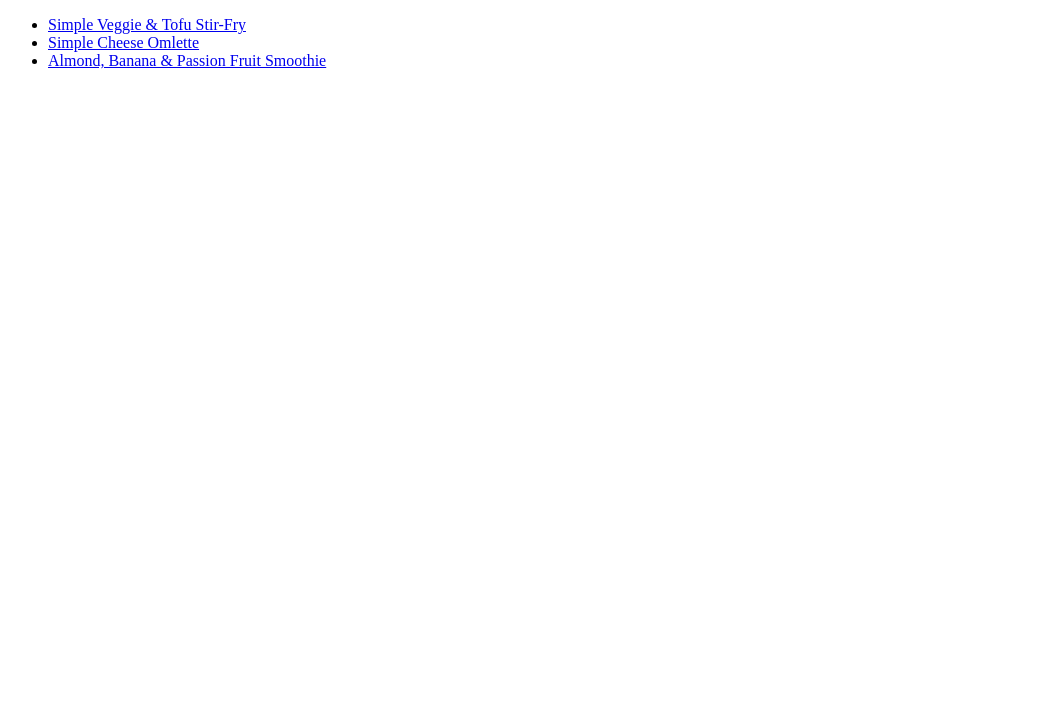
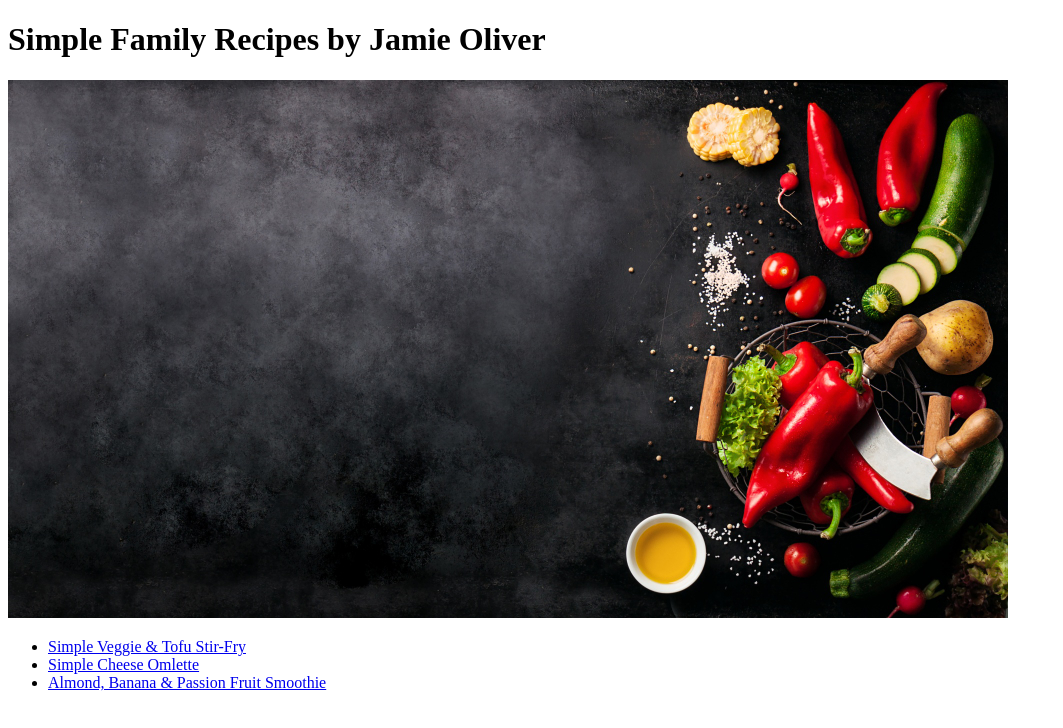
Before and after one commit to antikun/odin-recipes, a plain HTML site: page index.html in a window 1280 px wide. Shown: the whole page, without its empty margins (0-1063 px from the left). Drawn offline with Linux system fonts and the light colour scheme.

Commit message:
Add an img and short headline for index page
Put a headline indicating recipes are from Jamie Oliver and added a
picture retrieved from freepik.com to give the index page more "flavor".

```diff
--- a/index.html
+++ b/index.html
@@ -9,6 +9,8 @@
 </head>
 
 <body>
+    <h1>Simple Family Recipes by Jamie Oliver</h1>
+    <img src="./images/index-img.jpg" alt="">
     <ul>
         <li><a href="./veggie-tofu-stir-fry.html">Simple Veggie &amp; Tofu Stir-Fry</a>
         </li>
```
Also changed, not shown: images/index-img.jpg (added).
